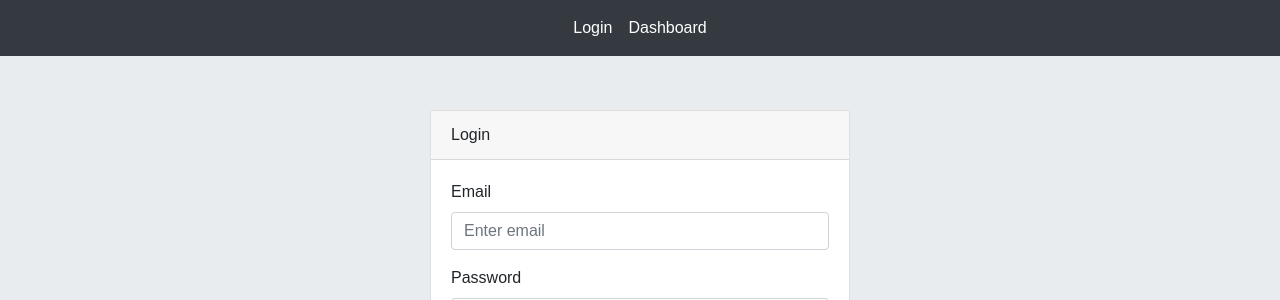
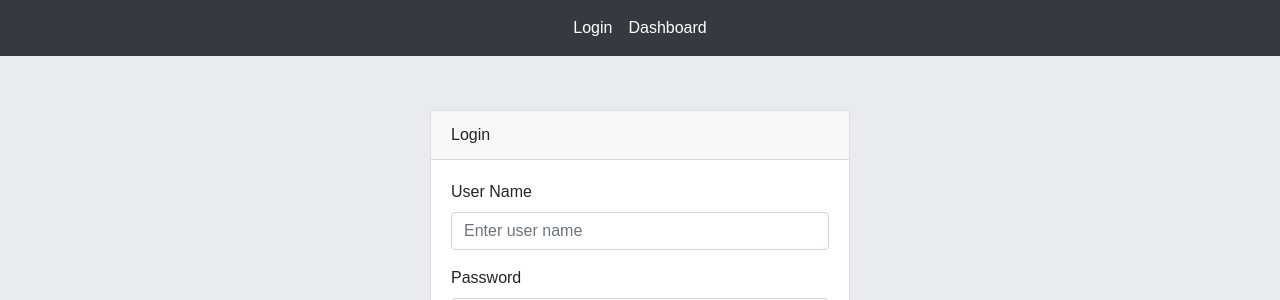
Before and after one commit to akilans/react-node-employee, a React (Create React App) app in the folder react-frontend/: page / in a window 1280 px wide. Shown: the top 300 px of the page. Built offline with nearby package versions, Linux system fonts and the light colour scheme.

Commit message:
react login action started

```diff
--- a/react-frontend/src/components/dashboard/index.js
+++ b/react-frontend/src/components/dashboard/index.js
@@ -1,6 +1,7 @@
 import React, { Component } from 'react'
 import "./dashboard.css"
 
+/*
 const employees = [
   {
     "id": 1,
@@ -21,6 +22,7 @@ const employees = [
     "role": "Senior"
   }
 ];
+*/
 
 class index extends Component {
 
@@ -33,15 +35,13 @@ class index extends Component {
 
   componentDidMount() {
     this.getEmployees();
-    console.log("Calling didmount");
-    console.log(this.state.employees);
   }
 
   getEmployees() {
     fetch("http://localhost:5000/api/getEmployees")
     .then((response) => response.json())
     .then((data)=>{
-      console.log(data.employees);
+      console.log(data.employees); // Getting array from object
       this.setState({
         employees: data.employees
       });
--- a/react-frontend/src/components/login/index.js
+++ b/react-frontend/src/components/login/index.js
@@ -2,6 +2,21 @@ import React, { Component } from 'react'
 import "./login.css"
 
 class index extends Component {
+
+    constructor(){
+        super();
+        this.loginAction = this.loginAction.bind(this);
+    }
+
+    loginAction(e){
+        e.preventDefault();
+        console.log("Submitted");
+        console.log(this.refs);
+        console.log(this.refs.user_name.value);
+        console.log(this.refs.password.value)
+
+    }
+
     render() {
         return (
             <div className="container">
@@ -19,17 +34,17 @@ class index extends Component {
                                     Login
   </div>
                                 <div className="card-body">
-                                    <form>
+                                    <form onSubmit={this.loginAction}>
                                         <div className="form-group">
-                                            <label for="exampleInputEmail1">Email</label>
-                                            <input type="email" className="form-control" id="exampleInputEmail1" placeholder="Enter email" />
+                                            <label htmlFor="userName">User Name</label>
+                                            <input type="text" className="form-control" id="userName" placeholder="Enter user name" ref="user_name"/>
                                         </div>
                                         <div className="form-group">
-                                            <label for="exampleInputPassword1">Password</label>
-                                            <input type="password" className="form-control" id="exampleInputPassword1" placeholder="Password" />
+                                            <label htmlFor="Password">Password</label>
+                                            <input type="password" className="form-control" id="Password" placeholder="Password" ref="password"/>
                                         </div>
 
-                                        <button type="submit" className="btn btn-primary">Submit</button>
+                                        <button type="submit" className="btn btn-primary" >Submit</button>
                                     </form>
                                 </div>
                             </div>
```
